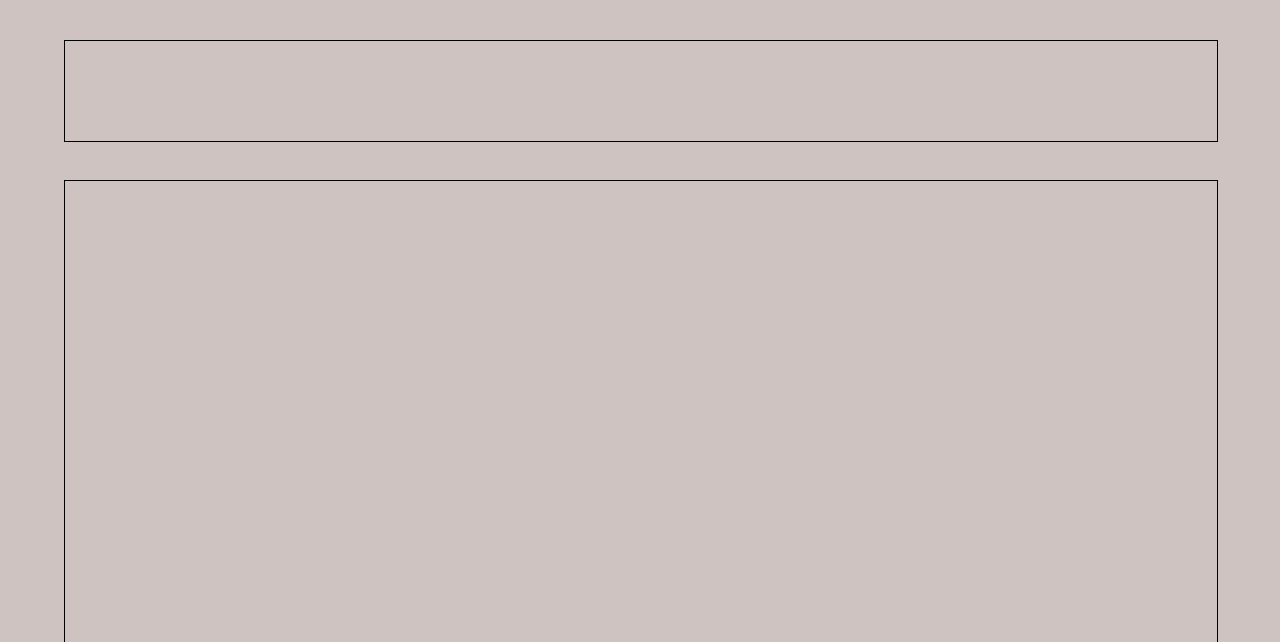
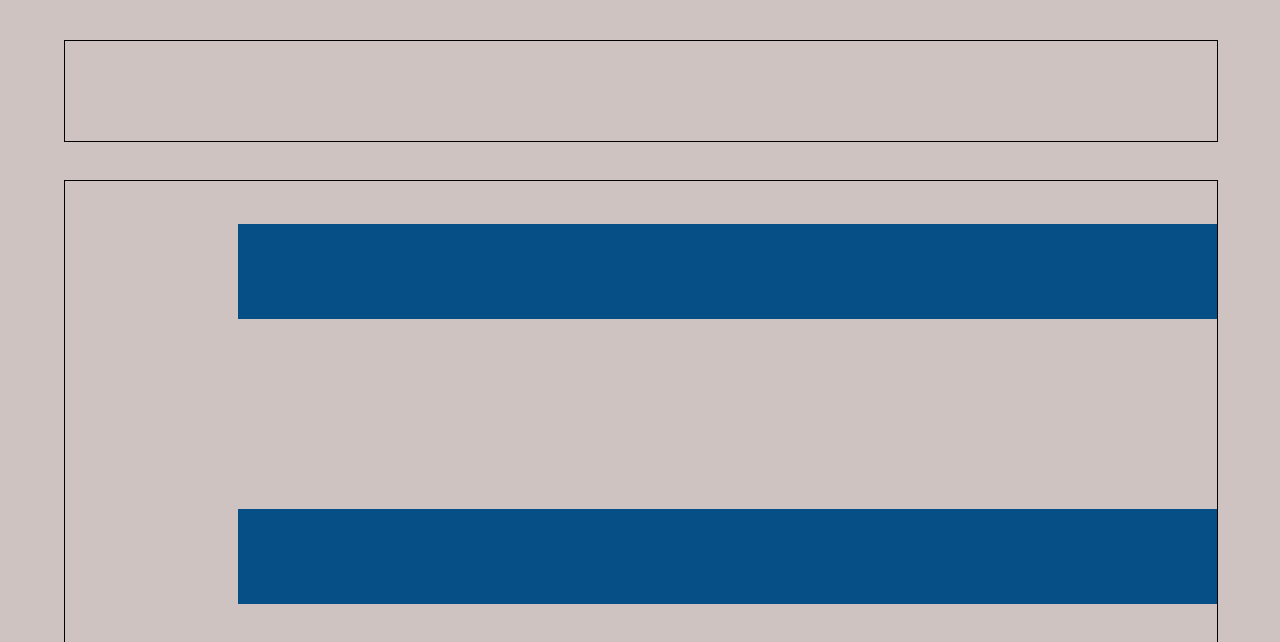
Before and after one commit to christoph-ding/CalendarTime, a website: page client/pages/index.html in a window 1280 px wide. Shown: the top 642 px of the page. Drawn offline with Linux system fonts and the light colour scheme.

Commit message:
Made size for individual hour.

```diff
--- a/client/pages/index.html
+++ b/client/pages/index.html
@@ -9,6 +9,10 @@
   <div class="Day-Line">
   </div>
   <div class="Day-Body">
+    <section class="hour AM">
+    </section>
+    <section class="hour PM">
+    </section>
   </div>
 </body>
 </html>
--- a/client/style/style.css
+++ b/client/style/style.css
@@ -19,3 +19,19 @@ body {
   top: 180px;
   border: 0.1em solid black;
 }
+
+.hour {
+  background-color: #064E86;
+  position: absolute;
+  width: 85%;
+  height:  95px;
+  left: 15%;
+}
+
+.hour.AM {
+  top: 43px;
+}
+
+.hour.PM {
+  top: 328px;
+}
```
